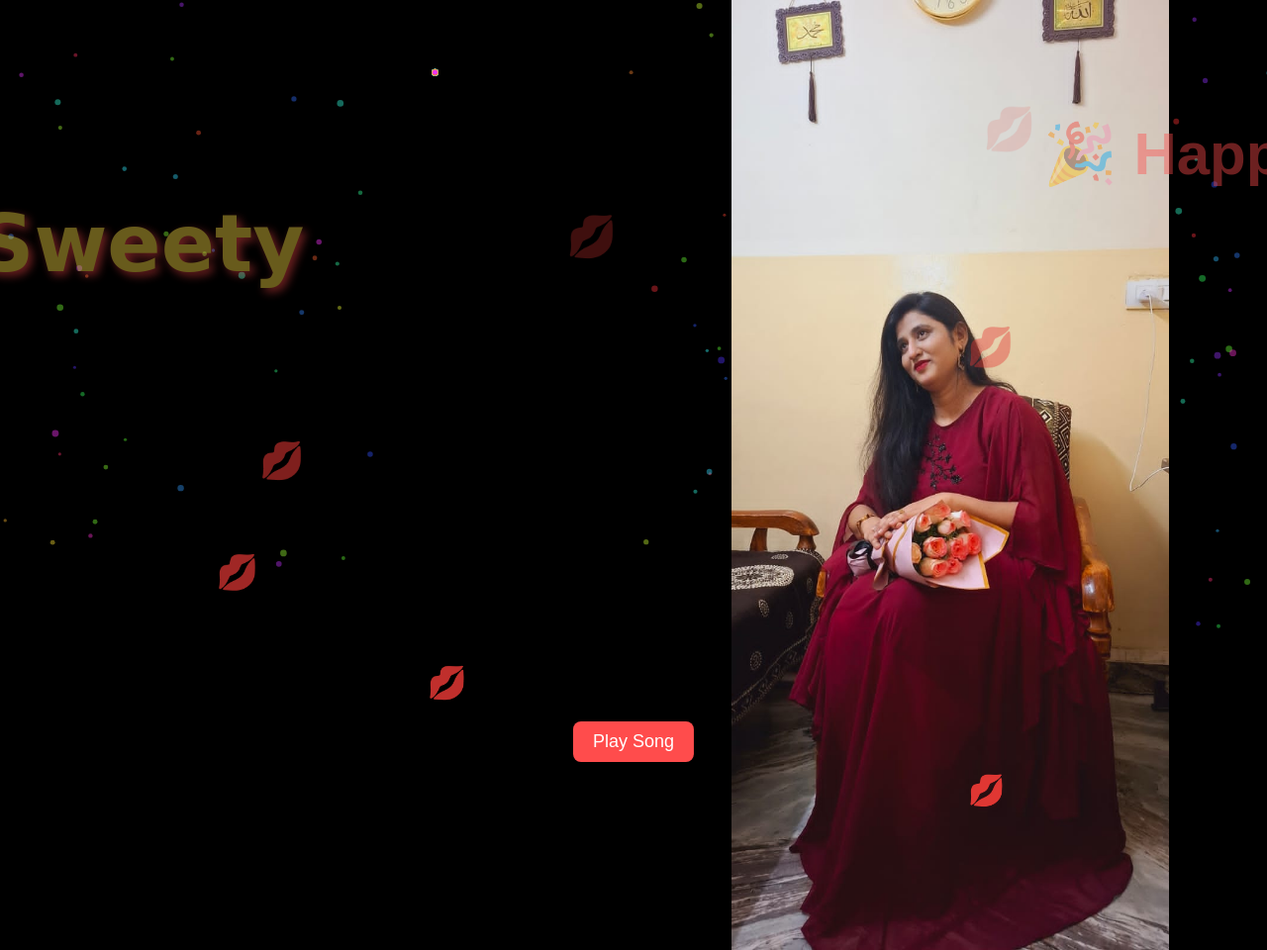
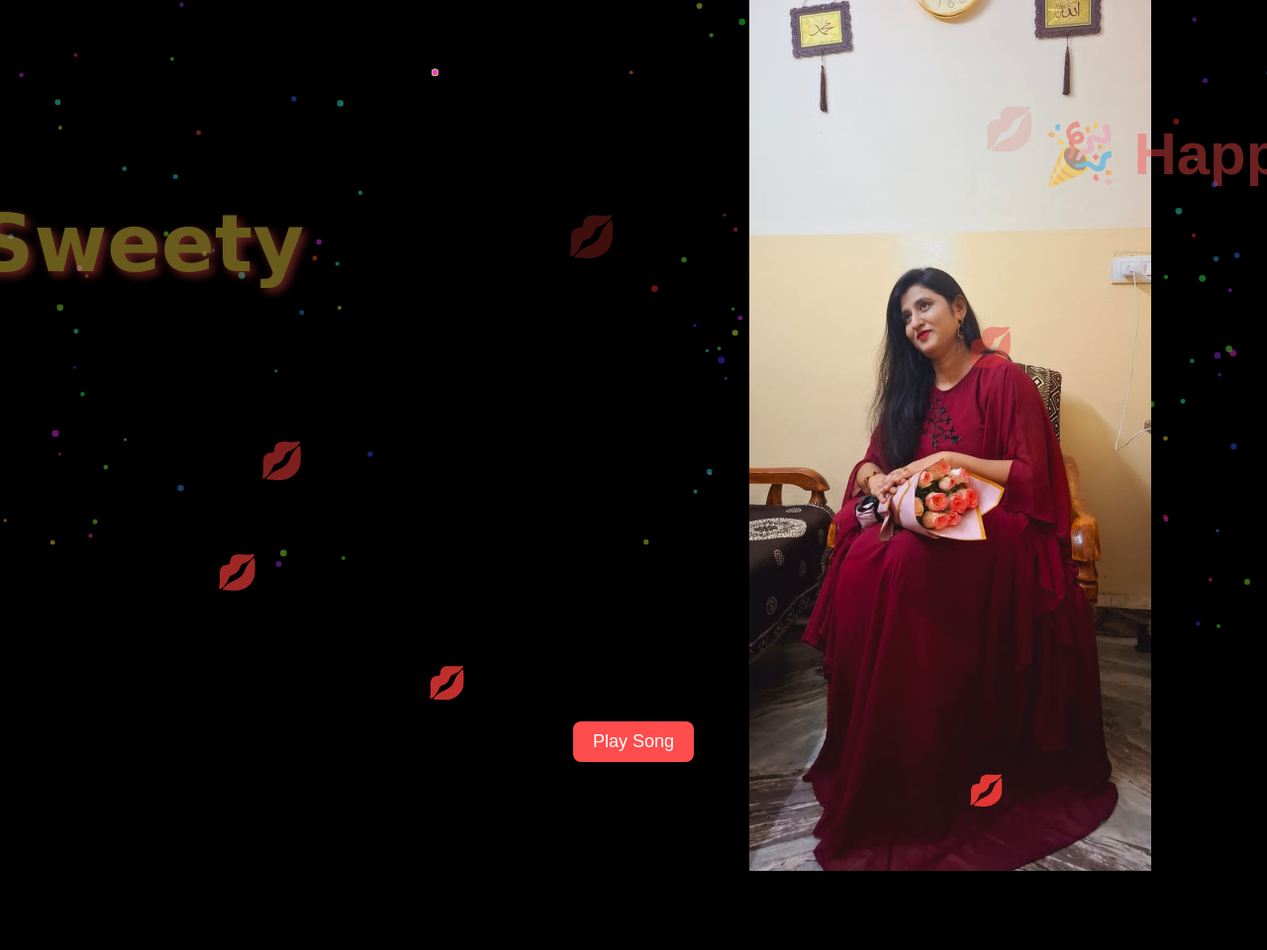
Before and after one commit to NVdeeba/Deeba, a plain HTML site: page index.html in a window 1280 px wide. Shown: the top 960 px of the page at 99% size. After the commit the page ends 880 px from the top, so only its background shows below. Drawn offline with Linux system fonts and the light colour scheme.

Commit message:
Update index.html

```diff
--- a/index.html
+++ b/index.html
@@ -16,8 +16,8 @@
       position: absolute;
       top: 0;
       left: 0;
-      width: 150vw;
-      height: 120vh;
+      width: 150%;
+      height: 110%;
       display: flex;
       align-items: center;
       justify-content: center;
@@ -25,7 +25,7 @@
     }
     #photo-container img {
       width: 150vw;
-      height: 120vh;
+      height: 110vh;
       object-fit: contain;
     }
     #kisses-container {
```
